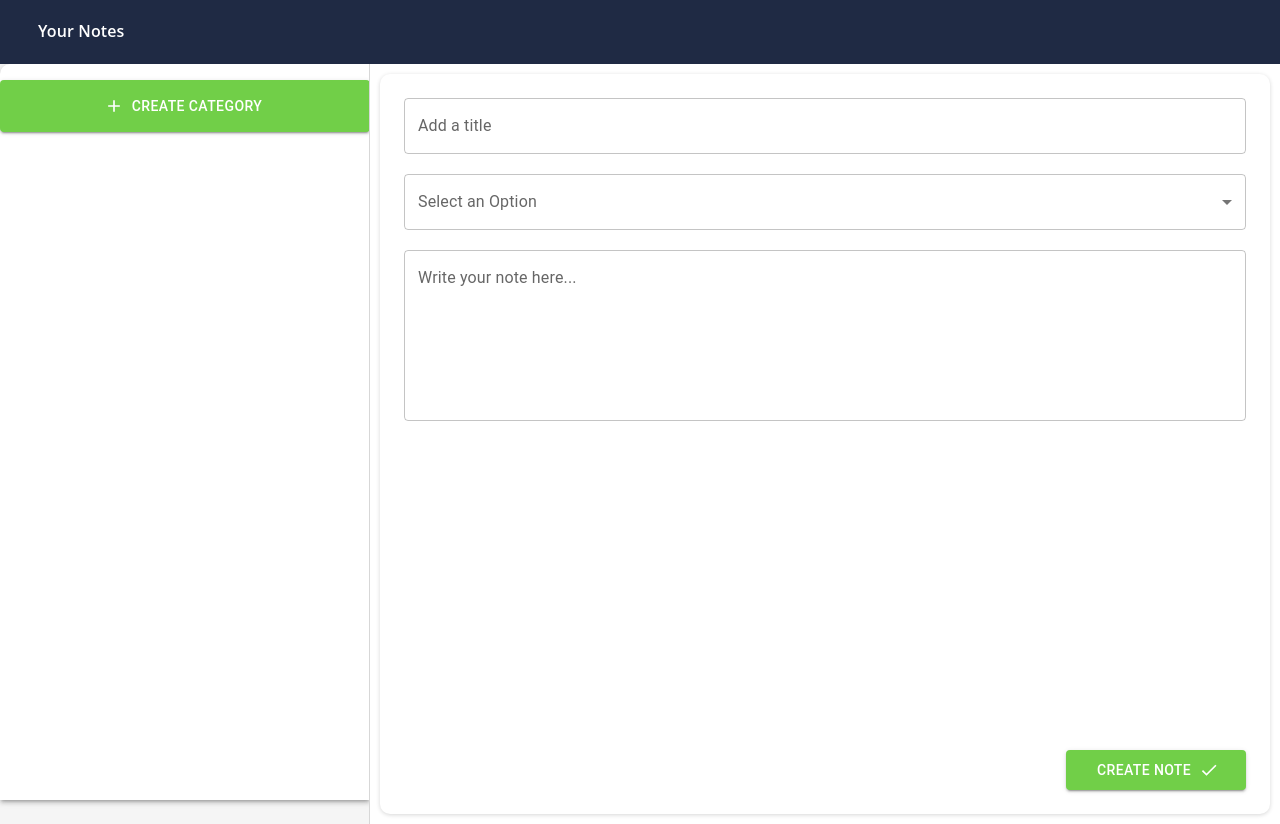
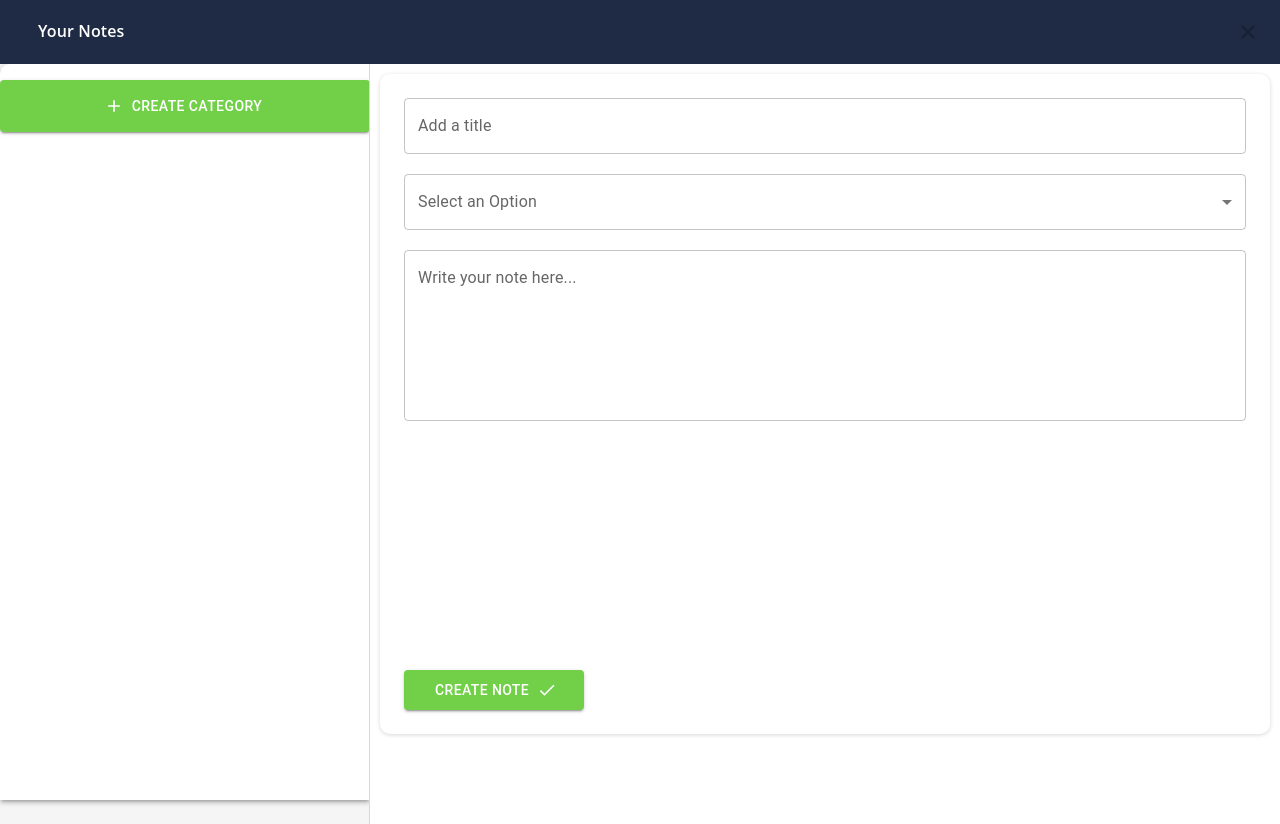
Before and after one commit to boramenerja13/Notes-App, a React (Create React App) app in the folder notes-app/: page / in a window 1280 px wide. After the commit the page ends 800 px from the top, so only its background shows below. Built offline with nearby package versions, Linux system fonts and the light colour scheme.

Commit message:
App refactor

```diff
--- a/notes-app/src/App.js
+++ b/notes-app/src/App.js
@@ -2,8 +2,8 @@ import React, { useEffect, useState } from 'react';
 import './App.css';
 import Navbar from './components/navbar';
 import Sidebar from './components/sidebar';
-import CreateNote from './components/createNote';
-import CategoryPage from './components/categoryPage';
+import CreateEditNote from './components/CreateEditNote';
+import Category from './components/Category';
 import { Box, CssBaseline } from '@mui/material';
 import { BrowserRouter as Router, Route, Routes } from 'react-router-dom';
 
@@ -48,9 +48,9 @@ function App() {
             }}
           >
             <Routes>
-              <Route path="/" element={<CreateNote categories={categories} />} />
-              <Route path="/category/:categoryId" element={<CategoryPage categories={categories} />} />
-              <Route path="/create-note" element={<CreateNote categories={categories} />} />
+              <Route path="/" element={<CreateEditNote categories={categories} />} />
+              <Route path="/category/:categoryId" element={<Category categories={categories} />} />
+              <Route path="/create-note" element={<CreateEditNote categories={categories} />} />
             </Routes>
           </Box>
         </Box>
--- a/notes-app/src/components/categoryPage.js
+++ b/notes-app/src/components/Category.js
@@ -2,11 +2,11 @@ import React, { useState, useEffect } from 'react';
 import { Box, Paper, Button, IconButton, TextField } from '@mui/material';
 import { useParams, useNavigate } from 'react-router-dom';
 import Grid from '@mui/material/Grid';
-import CreateNote from './createNote';
+import CreateEditNote from './CreateEditNote';
 import SearchIcon from '@mui/icons-material/Search';
-import NotesList from './notesList';
+import NotesList from './NotesList';
 
-export default function CategoryPage({ categories, onSaveNote }) {
+export default function Category({ categories, onSaveNote }) {
   const { categoryId } = useParams();
   const category = categories.find((cat) => cat.id === categoryId);
   const navigate = useNavigate();
@@ -73,6 +73,9 @@ export default function CategoryPage({ categories, onSaveNote }) {
         flexDirection: 'column',
       }}
     >
+
+      <Grid container spacing={2}>
+        <Grid item xs={12} md={selectedNote ? 6 : 12}>
           <Box sx={{ display: 'flex', alignItems: 'center', marginBottom: '20px' }}>
             <Button
               variant="contained"
@@ -97,14 +100,11 @@ export default function CategoryPage({ categories, onSaveNote }) {
               }}
             />
           </Box>
-
-      <Grid container spacing={2}>
-        <Grid item xs={12} md={selectedNote ? 6 : 12}>
           <NotesList notes={filteredNotes} onSelectNote={handleSelectNote} />
         </Grid>
         {selectedNote && (
           <Grid item xs={12} md={6}>
-            <CreateNote
+            <CreateEditNote
             key={selectedNote.id}
             note={selectedNote}
             onSave={handleSaveNote}
--- a/notes-app/src/components/createNote.js
+++ b/notes-app/src/components/CreateEditNote.js
@@ -3,7 +3,7 @@ import { Box, Button, TextField, Paper, FormControl, InputLabel, Select, MenuIte
 import CheckIcon from '@mui/icons-material/Check';
 import { v4 as uuidV4 } from 'uuid';
 
-export default function CreateNote({ note, onSave, onDelete }) {
+export default function CreateEditNote({ note, onSave, onDelete }) {
   const categories = JSON.parse(localStorage.getItem('categories')) || [];
 
   const [title, setTitle] = useState(note?.title || '');
@@ -49,7 +49,7 @@ export default function CreateNote({ note, onSave, onDelete }) {
       sx={{
         width: '100%',
         maxWidth: '1440px',
-        height: 'calc(100vh - 60px)',
+        height: 'calc(90vh - 60px)',
         padding: '24px',
         borderRadius: '10px',
         margin: 'auto',
@@ -97,9 +97,25 @@ export default function CreateNote({ note, onSave, onDelete }) {
         />
       </Box>
 
-      <Box display="flex" justifyContent="flex-end" sx={{ marginTop: 'auto', paddingTop: '20px' }}>
+      <Box display="flex" justifyContent="space-between" sx={{ marginTop: 'auto', paddingTop: '20px' }}>
         {note ? (
           <>
+            <Button
+              variant="contained"
+              color="error"
+              onClick={onDelete}
+              sx={{
+                height: '40px',
+                width: '180px',
+                backgroundColor: '#E53935',
+                color: '#fff',
+                '&:hover': {
+                  backgroundColor: '#D32F2F',
+                },
+              }}
+            >
+              Delete Note
+            </Button>
             <Button
               variant="contained"
               color="success"
@@ -118,22 +134,6 @@ export default function CreateNote({ note, onSave, onDelete }) {
               }}
             >
               Save Changes
-            </Button>
-            <Button
-              variant="contained"
-              color="error"
-              onClick={onDelete}
-              sx={{
-                height: '40px',
-                width: '180px',
-                backgroundColor: '#E53935',
-                color: '#fff',
-                '&:hover': {
-                  backgroundColor: '#D32F2F',
-                },
-              }}
-            >
-              Delete Note
             </Button>
           </>
         ) : (
--- a/notes-app/src/components/navbar.js
+++ b/notes-app/src/components/Navbar.js
@@ -3,6 +3,8 @@ import AppBar from '@mui/material/AppBar';
 import Box from '@mui/material/Box';
 import Toolbar from '@mui/material/Toolbar';
 import Typography from '@mui/material/Typography';
+import IconButton from '@mui/material/IconButton';
+import CloseIcon from '@mui/icons-material/Close';
 
 export default function SearchAppBar() {
   return (
@@ -27,6 +29,16 @@ export default function SearchAppBar() {
           >
             Your Notes
           </Typography>
+          <IconButton
+            edge="end"
+            color="white"
+            backgroundColor = "#FFFFFF"
+            aria-label="close"
+            sx={{ ml: 'auto' }}
+            disabled
+          >
+            <CloseIcon />
+          </IconButton>
         </Toolbar>
       </AppBar>
     </Box>
```
Also changed, not shown: notes-app/src/components/NotesList.js (renamed from notes-app/src/components/notesList.js), notes-app/src/components/Sidebar.js (renamed from notes-app/src/components/sidebar.js). Lines whose indentation alone changed are shown as unchanged.
